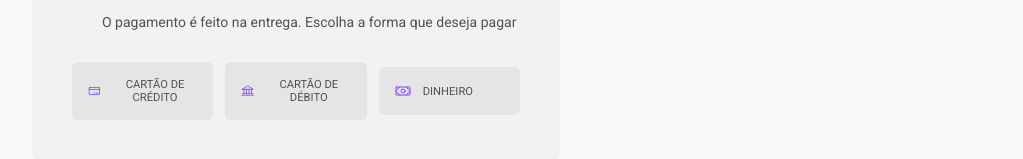
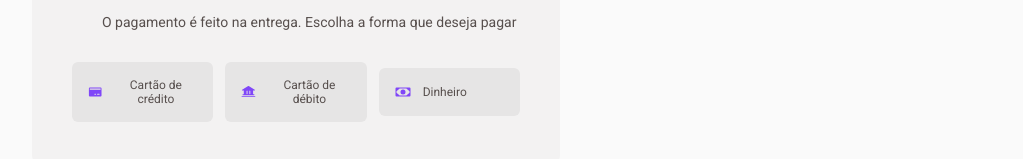
Before and after one commit to caiotheodoro/coffee-delivery, a React (Vite) app: page /checkout in a window 1280 px wide. Shown: the part 646-805 px from the top of the page, without its empty margins (128-1151 px from the left). Built offline with nearby package versions, Linux system fonts and the light colour scheme.

Commit message:
feat: 🎸 🎊 finished!

```diff
--- a/src/contexts/CoffeesContext.tsx
+++ b/src/contexts/CoffeesContext.tsx
@@ -5,7 +5,7 @@ import {
     useReducer,
     useState,
 } from 'react'
-import { addCoffeeToCartAction, reduceCoffeeFromCartAction, removeCoffeeFromCartAction } from '../reducers/cart/actions';
+import { addCoffeeToCartAction, reduceCoffeeFromCartAction, removeCoffeeFromCartAction, resetCartAction } from '../reducers/cart/actions';
 import { cartReducer, Coffee } from '../reducers/cart/reducer';
 import {useNavigate } from 'react-router-dom';
 export interface OrderInfo {
@@ -24,9 +24,11 @@ interface CartContextType {
     total: number;
     numOfItems: number;
     orderInfo: OrderInfo;
+    payment: string;
     handleAddCoffeeToCart: (coffee: Coffee) => void;
     handleRemoveCoffeFromCart: (coffee: Coffee) => void;
     handleReduceCoffeFromCart: (coffee: Coffee) => void;
+    handleResetCart: () => void;
     handleSetOrder: (orderInfo: OrderInfo) => void;
     handleSetPayment: (payment: string) => void;
 }
@@ -80,6 +82,11 @@ export function CartContextProvider({ children }: CartProviderProps) {
         dispatch(removeCoffeeFromCartAction(coffee))
     }
 
+    const handleResetCart = () => {
+        dispatch(resetCartAction())
+        setPayment('')
+    }
+
     const handleSetOrder = (orderInfo: OrderInfo) => {
         setOrderInfo({...orderInfo, payment: payment})
 
@@ -104,10 +111,12 @@ export function CartContextProvider({ children }: CartProviderProps) {
                 handleAddCoffeeToCart,
                 handleRemoveCoffeFromCart,
                 handleReduceCoffeFromCart,
+                handleResetCart,
                 orderInfo,
                 handleSetPayment,
                 handleSetOrder,
-                numOfItems
+                numOfItems,
+                payment
             }}
         >
             {children}
--- a/src/pages/Checkout/components/FormInfo/index.tsx
+++ b/src/pages/Checkout/components/FormInfo/index.tsx
@@ -5,10 +5,30 @@ import { CartContext, OrderInfo } from "../../../../contexts/CoffeesContext";
 import { HeadCheckout } from "../Head";
 import { ButtonList, InputCheckout, InputPanel, OptionButton } from "./styles";
 
+
+const OptionsList = [
+    {
+        label: "Cartão de crédito",
+        value: "credit",
+        icon: <CreditCard weight="fill" />,
+    },
+    {
+        label: "Cartão de débito",
+        value: "debit",
+        icon: <Bank weight="fill" />,
+    },
+    {
+        label: "Dinheiro",
+        value: "money",
+        icon: <Money weight="fill" />,
+    }
+]
+
+
 export function FormInfo(this: any) {
 
     const { register } = useFormContext()
-    const { handleSetPayment } = useContext(CartContext)
+    const { handleSetPayment,payment } = useContext(CartContext)
 
     const handleChoosePayment = (e: React.MouseEvent<HTMLButtonElement>) => {
         e.preventDefault();
@@ -24,6 +44,7 @@ export function FormInfo(this: any) {
             t.value += texto.substring(0, 1);
         }
     }
+
 
     return (
         <>
@@ -56,19 +77,13 @@ export function FormInfo(this: any) {
                     icon={<CurrencyDollar size={22} />}
                 />
 
-                <ButtonList >
-                    <OptionButton onClick={handleChoosePayment} value="credit">
-                        <CreditCard size={16} />
-                        <p>CARTÃO DE CRÉDITO</p>
-                    </OptionButton>
-                    <OptionButton onClick={handleChoosePayment} value="debit">
-                        <Bank size={16} />
-                        <p>CARTÃO DE DÉBITO</p>
-                    </OptionButton>
-                    <OptionButton onClick={handleChoosePayment} value="cash">
-                        <Money size={16} />
-                        <p>DINHEIRO</p>
-                    </OptionButton>
+                <ButtonList>
+                    {  OptionsList.map(({icon,label,value}, index) => (
+                        <OptionButton key={index} onClick={handleChoosePayment} value={value}  className={`${payment === value ? 'active' : ''}`}>
+                            {icon}
+                            <span>{label}</span>
+                        </OptionButton>
+                    ))}
                 </ButtonList>
             </article>
         </>
--- a/src/pages/Checkout/components/FormInfo/styles.ts
+++ b/src/pages/Checkout/components/FormInfo/styles.ts
@@ -49,6 +49,8 @@ const BaseButton = styled.button`
             background-color: ${({ theme }) => theme['purple-light']};
             outline: 1px solid ${({ theme }) => theme['purple']};
         }
+
+
 `
 
 
@@ -58,8 +60,16 @@ export const OptionButton = styled(BaseButton)`
     padding: 1rem;
     width: 100%;
 
+    span {
+        font-size: 0.75rem;
+    }
     svg {
         color: ${({ theme }) => theme['purple']};
+    }
+
+    &.active {
+        background-color: ${({ theme }) => theme['purple-light']};
+        outline: 1px solid ${({ theme }) => theme['purple']};
     }
 
 `
@@ -99,4 +109,8 @@ export const InputCheckout = styled.input<InputProps>`
         :focus {
             outline: 1px solid ${({ theme }) => theme['purple']};
         }
-    `
+        ::-webkit-inner-spin-button {
+            -webkit-appearance: none;
+        }
+
+`
--- a/src/pages/Finished/index.tsx
+++ b/src/pages/Finished/index.tsx
@@ -1,12 +1,23 @@
 import { CurrencyDollarSimple, MapPin, Timer } from "phosphor-react";
-import { useContext } from "react";
+import { useContext, useEffect, useState } from "react";
 import { CartContext } from "../../contexts/CoffeesContext";
 import { BoxInfo, CheckoutContainer, GradientBox, Item } from "./styles";
 
 export function Finished() {
-    const {orderInfo} = useContext(CartContext);
+    const {orderInfo,handleResetCart,numOfItems} = useContext(CartContext);
+    const [estimatedTime, setEstimatedTime] = useState('');
+    const {city,district,number,payment,street,state} = orderInfo
 
-    const {city,district,number,payment,street,state} = orderInfo
+    useEffect(() => {
+
+        setTimeout(() => {
+            handleResetCart()
+        }, 3000);
+
+        setEstimatedTime(`${(numOfItems * 15 ) - 10} min - ${(numOfItems * 15 )} min`)
+
+    }, []);
+
 
 
     const paymentText = payment === 'credit' ? 'Cartão de crédito' : payment === 'debit' ? 'Cartão de débito' : 'Dinheiro'
@@ -42,7 +53,7 @@ export function Finished() {
                                 Previsão de entrega
                             </h2>
                             <p>
-                                <span>20 min - 30 min </span>
+                                <span>{estimatedTime}</span>
                             </p>
                         </div>
                     </Item>
--- a/src/reducers/cart/actions.ts
+++ b/src/reducers/cart/actions.ts
@@ -4,6 +4,7 @@ export enum ActionTypes {
   ADD_TO_CART = 'ADD_TO_CART',
   REDUCE_FROM_CART = 'REDUCE_FROM_CART',
   REMOVE_FROM_CART = 'REMOVE_FROM_CART',
+  RESET_CART = 'RESET_CART',
 }
 
 export function addCoffeeToCartAction(coffeeToAdd: Coffee) {
@@ -35,3 +36,10 @@ export function removeCoffeeFromCartAction(coffeeToRemove: Coffee) {
         },
     }
 }
+
+
+export function resetCartAction() {
+  return {
+      type: ActionTypes.RESET_CART,
+  }
+}
--- a/src/reducers/cart/reducer.ts
+++ b/src/reducers/cart/reducer.ts
@@ -49,6 +49,12 @@ export function cartReducer(state: CartState, action: any) {
                     draft.total = draft.cart.reduce((acc, curr) => acc + curr.price * curr.amount, 0)
                     draft.numOfItems  = draft.cart.reduce((acc, curr) => acc + curr.amount, 0)
                 })
+            case ActionTypes.RESET_CART:
+                return produce(state, (draft) => {
+                    draft.cart = []
+                    draft.total = 0
+                    draft.numOfItems  = 0
+                })
 
         default:
             return state
```
